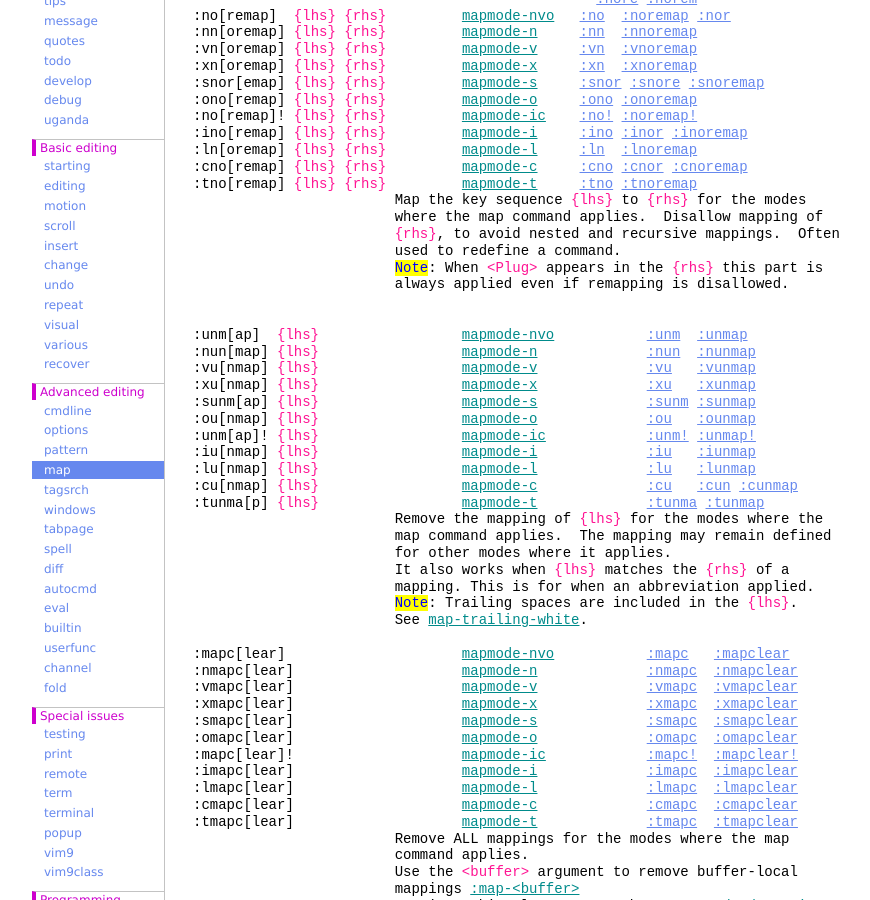
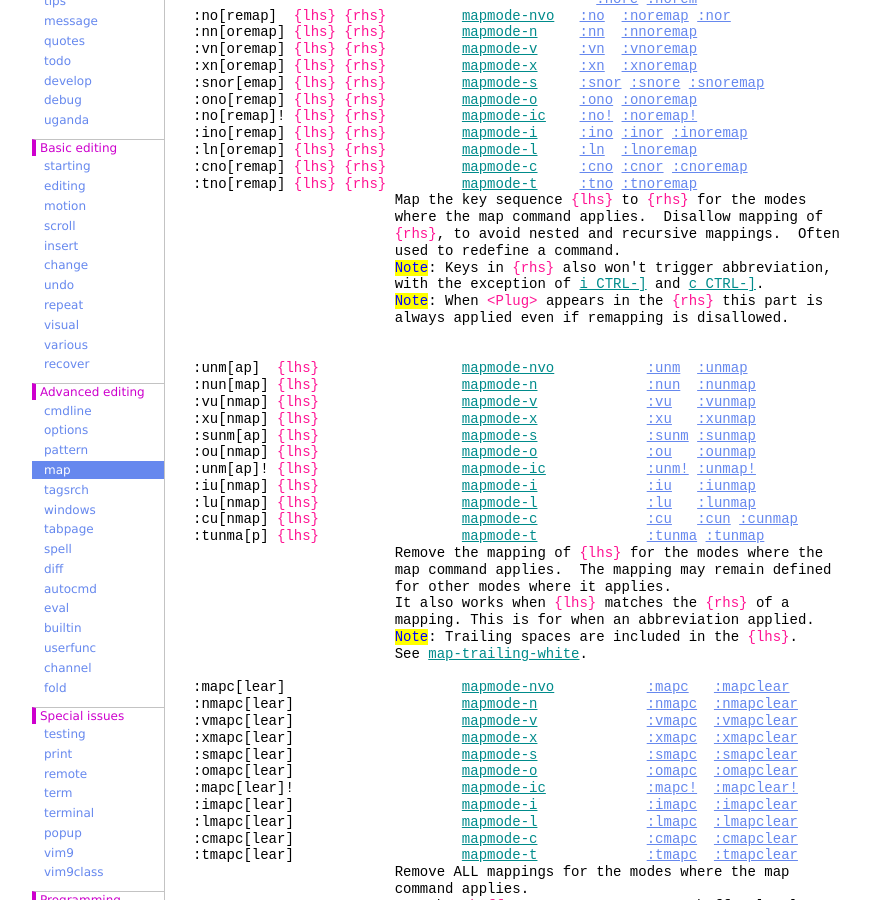
Before and after one commit to vim-jp/vimdoc-en, a Jekyll site: the page built from map.html, in a window 1280 px wide and 900 px high, scrolled down 1388 px. Shown: the whole window, without its empty margins (208-1078 px from the left). Built offline with Jekyll 4.4.1, drawn with Linux system fonts in a browser that asks for light colours; nearby versions of some CDN libraries; comment, search, counter and statistics services are not loaded; some of the changed text lies outside the part shown.

Commit message:
Generated by GitHub workflow 11235652152
https://github.com/vim-jp/vimdoc-en/actions/runs/11235652152

```diff
--- a/change.html
+++ b/change.html
@@ -3,7 +3,7 @@ layout: vimdoc
 helpname: 'change'
 ---
 <div id='vimCodeElement'>
-<a class="Constant" href="change.html" name="change.txt">change.txt</a>&nbsp;&nbsp;&nbsp;&nbsp;For&nbsp;<span class="Identifier">Vim version 9.1.</span>&nbsp;&nbsp;Last change: 2024 Jul 28<br>
+<a class="Constant" href="change.html" name="change.txt">change.txt</a>&nbsp;&nbsp;&nbsp;&nbsp;For&nbsp;<span class="Identifier">Vim version 9.1.</span>&nbsp;&nbsp;Last change: 2024 Oct 07<br>
 <br>
 <br>
 &nbsp;&nbsp;&nbsp;&nbsp;&nbsp;&nbsp;&nbsp;&nbsp;&nbsp;&nbsp;&nbsp;&nbsp;&nbsp;&nbsp;&nbsp;&nbsp;&nbsp;&nbsp;<span class="Identifier">VIM REFERENCE MANUAL&nbsp;&nbsp;&nbsp;&nbsp;by Bram Moolenaar</span><br>
@@ -1288,8 +1288,7 @@ mapped.&nbsp;&nbsp;E.g.&nbsp;<a class="Identifier" href="motion.html#%">%</a>&nb
 &nbsp;&nbsp; With each successive deletion or change, Vim shifts the previous contents<br>
 of register 1 into register 2, 2 into 3, and so forth, losing the previous<br>
 contents of register 9.<br>
-<span class="Special">{Vi: numbered register contents are lost when changing files; register 0 does</span><br>
-<span class="Special">not exist}</span><br>
+<span class="Special">{Vi: register 0 does not exist}</span><br>
 <br>
 3. Small delete register &quot;-&nbsp;&nbsp;&nbsp;&nbsp;&nbsp;&nbsp;&nbsp;&nbsp;&nbsp;&nbsp;&nbsp;&nbsp;&nbsp;&nbsp;&nbsp;&nbsp;&nbsp;&nbsp;&nbsp;&nbsp;&nbsp;&nbsp;&nbsp;&nbsp;&nbsp;&nbsp;&nbsp;&nbsp;&nbsp;<a class="Constant" href="change.html#quote_-" name="quote_-">quote_-</a>&nbsp;<a class="Constant" href="change.html#quote-" name="quote-">quote-</a><br>
 This register contains text from commands that delete less than one line,<br>
--- a/map.html
+++ b/map.html
@@ -3,7 +3,7 @@ layout: vimdoc
 helpname: 'map'
 ---
 <div id='vimCodeElement'>
-<a class="Constant" href="map.html" name="map.txt">map.txt</a>&nbsp;&nbsp;&nbsp;&nbsp;&nbsp;&nbsp; For&nbsp;<span class="Identifier">Vim version 9.1.</span>&nbsp;&nbsp;Last change: 2024 Sep 26<br>
+<a class="Constant" href="map.html" name="map.txt">map.txt</a>&nbsp;&nbsp;&nbsp;&nbsp;&nbsp;&nbsp; For&nbsp;<span class="Identifier">Vim version 9.1.</span>&nbsp;&nbsp;Last change: 2024 Oct 07<br>
 <br>
 <br>
 &nbsp;&nbsp;&nbsp;&nbsp;&nbsp;&nbsp;&nbsp;&nbsp;&nbsp;&nbsp;&nbsp;&nbsp;&nbsp;&nbsp;&nbsp;&nbsp;&nbsp;&nbsp;<span class="Identifier">VIM REFERENCE MANUAL&nbsp;&nbsp;&nbsp;&nbsp;by Bram Moolenaar</span><br>
@@ -89,6 +89,8 @@ modes.<br>
 &nbsp;&nbsp;&nbsp;&nbsp;&nbsp;&nbsp;&nbsp;&nbsp;&nbsp;&nbsp;&nbsp;&nbsp;&nbsp;&nbsp;&nbsp;&nbsp;&nbsp;&nbsp;&nbsp;&nbsp;&nbsp;&nbsp;&nbsp;&nbsp;where the map command applies.&nbsp;&nbsp;Disallow mapping of<br>
 &nbsp;&nbsp;&nbsp;&nbsp;&nbsp;&nbsp;&nbsp;&nbsp;&nbsp;&nbsp;&nbsp;&nbsp;&nbsp;&nbsp;&nbsp;&nbsp;&nbsp;&nbsp;&nbsp;&nbsp;&nbsp;&nbsp;&nbsp;&nbsp;<span class="Special">{rhs}</span>, to avoid nested and recursive mappings.&nbsp;&nbsp;Often<br>
 &nbsp;&nbsp;&nbsp;&nbsp;&nbsp;&nbsp;&nbsp;&nbsp;&nbsp;&nbsp;&nbsp;&nbsp;&nbsp;&nbsp;&nbsp;&nbsp;&nbsp;&nbsp;&nbsp;&nbsp;&nbsp;&nbsp;&nbsp;&nbsp;used to redefine a command.<br>
+&nbsp;&nbsp;&nbsp;&nbsp;&nbsp;&nbsp;&nbsp;&nbsp;&nbsp;&nbsp;&nbsp;&nbsp;&nbsp;&nbsp;&nbsp;&nbsp;&nbsp;&nbsp;&nbsp;&nbsp;&nbsp;&nbsp;&nbsp;&nbsp;<span class="Todo">Note</span>: Keys in&nbsp;<span class="Special">{rhs}</span>&nbsp;also won't trigger abbreviation,<br>
+&nbsp;&nbsp;&nbsp;&nbsp;&nbsp;&nbsp;&nbsp;&nbsp;&nbsp;&nbsp;&nbsp;&nbsp;&nbsp;&nbsp;&nbsp;&nbsp;&nbsp;&nbsp;&nbsp;&nbsp;&nbsp;&nbsp;&nbsp;&nbsp;with the exception of&nbsp;<a class="Identifier" href="insert.html#i_CTRL-]">i_CTRL-]</a>&nbsp;and&nbsp;<a class="Identifier" href="cmdline.html#c_CTRL-]">c_CTRL-]</a>.<br>
 &nbsp;&nbsp;&nbsp;&nbsp;&nbsp;&nbsp;&nbsp;&nbsp;&nbsp;&nbsp;&nbsp;&nbsp;&nbsp;&nbsp;&nbsp;&nbsp;&nbsp;&nbsp;&nbsp;&nbsp;&nbsp;&nbsp;&nbsp;&nbsp;<span class="Todo">Note</span>: When&nbsp;<span class="Special">&lt;Plug&gt;</span>&nbsp;appears in the&nbsp;<span class="Special">{rhs}</span>&nbsp;this part is<br>
 &nbsp;&nbsp;&nbsp;&nbsp;&nbsp;&nbsp;&nbsp;&nbsp;&nbsp;&nbsp;&nbsp;&nbsp;&nbsp;&nbsp;&nbsp;&nbsp;&nbsp;&nbsp;&nbsp;&nbsp;&nbsp;&nbsp;&nbsp;&nbsp;always applied even if remapping is disallowed.<br>
 <br>
--- a/usr_52.html
+++ b/usr_52.html
@@ -3,7 +3,7 @@ layout: vimdoc
 helpname: 'usr_52'
 ---
 <div id='vimCodeElement'>
-<a class="Constant" href="usr_52.html" name="usr_52.txt">usr_52.txt</a>&nbsp;&nbsp;&nbsp;&nbsp;For&nbsp;<span class="Identifier">Vim version 9.1.</span>&nbsp;&nbsp;Last change: 2024 Jun 09<br>
+<a class="Constant" href="usr_52.html" name="usr_52.txt">usr_52.txt</a>&nbsp;&nbsp;&nbsp;&nbsp;For&nbsp;<span class="Identifier">Vim version 9.1.</span>&nbsp;&nbsp;Last change: 2024 Oct 07<br>
 <br>
 &nbsp;&nbsp;&nbsp;&nbsp;&nbsp;&nbsp;&nbsp;&nbsp;&nbsp;&nbsp;&nbsp;&nbsp;&nbsp;&nbsp;&nbsp;&nbsp;&nbsp;&nbsp;&nbsp;&nbsp; VIM USER MANUAL - by Bram Moolenaar<br>
 <br>
@@ -18,7 +18,7 @@ smaller parts.<br>
 <a class="Identifier" href="usr_52.html#52.3">52.3</a>&nbsp;&nbsp;Autoloading without import/export<br>
 <a class="Identifier" href="usr_52.html#52.4">52.4</a>&nbsp;&nbsp;Other mechanisms to use<br>
 <a class="Identifier" href="usr_52.html#52.5">52.5</a>&nbsp;&nbsp;Using a Vim9 script from legacy script<br>
-<a class="Identifier" href="usr_52.html#52.6">52.6</a>&nbsp;&nbsp;Vim9 script examples: comment package, highlight-yank plugin<br>
+<a class="Identifier" href="usr_52.html#52.6">52.6</a>&nbsp;&nbsp;Vim9 examples: comment and highlight-yank plugin<br>
 <br>
 &nbsp;&nbsp;&nbsp;&nbsp; Next chapter:&nbsp;<a class="Identifier" href="usr_90.html">usr_90.txt</a>&nbsp;&nbsp;Installing Vim<br>
 &nbsp;Previous chapter:&nbsp;<a class="Identifier" href="usr_51.html">usr_51.txt</a>&nbsp;&nbsp;Create a plugin<br>
@@ -342,7 +342,7 @@ will have to make sure to use a unique name for these global items. Example:<br>
 &nbsp;&nbsp;&nbsp;&nbsp;&nbsp;&nbsp;&nbsp;&nbsp;call g:NicePluginTest()</div>
 <br>
 <span class="PreProc">==============================================================================</span><br>
-<a class="Constant" href="usr_52.html#52.6" name="52.6">52.6</a>&nbsp;&nbsp;Vim9 script examples: comment package, highlight-yank plugin<br>
+<a class="Constant" href="usr_52.html#52.6" name="52.6">52.6</a>&nbsp;&nbsp;Vim9 examples: comment and highlight-yank plugin<br>
 <br>
 COMMENT PACKAGE<br>
 <br>
--- a/usr_toc.html
+++ b/usr_toc.html
@@ -3,7 +3,7 @@ layout: vimdoc
 helpname: 'usr_toc'
 ---
 <div id='vimCodeElement'>
-<a class="Constant" href="usr_toc.html" name="usr_toc.txt">usr_toc.txt</a>&nbsp;&nbsp; For&nbsp;<span class="Identifier">Vim version 9.1.</span>&nbsp;&nbsp;Last change: 2024 Oct 05<br>
+<a class="Constant" href="usr_toc.html" name="usr_toc.txt">usr_toc.txt</a>&nbsp;&nbsp; For&nbsp;<span class="Identifier">Vim version 9.1.</span>&nbsp;&nbsp;Last change: 2024 Oct 07<br>
 <br>
 &nbsp;&nbsp;&nbsp;&nbsp;&nbsp;&nbsp;&nbsp;&nbsp;&nbsp;&nbsp;&nbsp;&nbsp;&nbsp;&nbsp;&nbsp;&nbsp;&nbsp;&nbsp;&nbsp;&nbsp; VIM USER MANUAL - by Bram Moolenaar<br>
 <br>
@@ -365,6 +365,7 @@ Make Vim work as you like it.<br>
 &nbsp;&nbsp;&nbsp;&nbsp;&nbsp;&nbsp;&nbsp;&nbsp;&nbsp;&nbsp;&nbsp;&nbsp;&nbsp;&nbsp;&nbsp;&nbsp;<a class="Identifier" href="usr_52.html#52.3">52.3</a>&nbsp;&nbsp;Autoloading without import/export<br>
 &nbsp;&nbsp;&nbsp;&nbsp;&nbsp;&nbsp;&nbsp;&nbsp;&nbsp;&nbsp;&nbsp;&nbsp;&nbsp;&nbsp;&nbsp;&nbsp;<a class="Identifier" href="usr_52.html#52.4">52.4</a>&nbsp;&nbsp;Other mechanisms to use<br>
 &nbsp;&nbsp;&nbsp;&nbsp;&nbsp;&nbsp;&nbsp;&nbsp;&nbsp;&nbsp;&nbsp;&nbsp;&nbsp;&nbsp;&nbsp;&nbsp;<a class="Identifier" href="usr_52.html#52.5">52.5</a>&nbsp;&nbsp;Using a Vim9 script from legacy script<br>
+&nbsp;&nbsp;&nbsp;&nbsp;&nbsp;&nbsp;&nbsp;&nbsp;&nbsp;&nbsp;&nbsp;&nbsp;&nbsp;&nbsp;&nbsp;&nbsp;<a class="Identifier" href="usr_52.html#52.6">52.6</a>&nbsp;&nbsp;Vim9 examples: comment and highlight-yank plugin<br>
 <br>
 <span class="PreProc">==============================================================================</span><br>
 <span class="PreProc">Making Vim Run</span><br>
```
